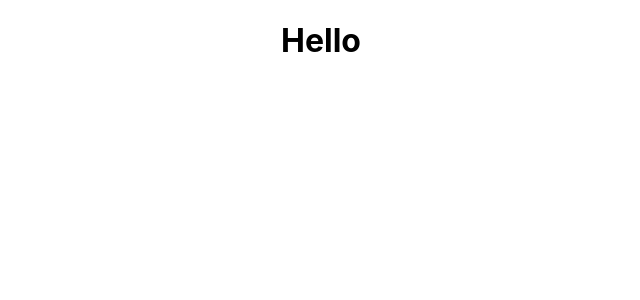
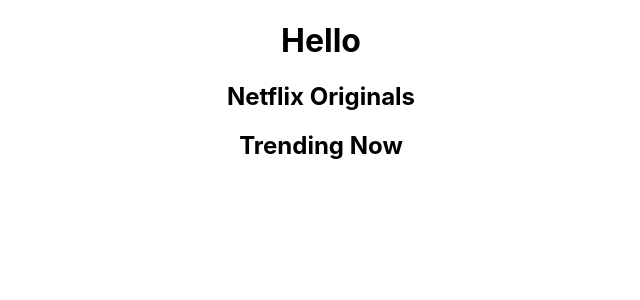
Before and after one commit to khansamad99/Netflix-Clone-ReactJS, a React (Create React App) app: page / in a window 1280 px wide. Shown: the top 300 px of the page, without its empty margins (319-959 px from the left). Built offline with nearby package versions, Linux system fonts and the light colour scheme; no server answers.

Commit message:
API called in row component

```diff
--- a/src/App.js
+++ b/src/App.js
@@ -1,12 +1,13 @@
 import './App.css';
 import Row from './components/Row';
+import requests from './request';
 
 function App() {
   return (
     <div className="App">
       <h1>Hello</h1>
-      <Row title="Netflix Originals"/>
-      <Row title="Trending Now"/>
+      <Row title="Netflix Originals" fetchURL={requests.fetchNetflixOriginal}/>
+      <Row title="Trending Now" fetchURL={requests.fetchTrending}/>
     </div>
   );
 }
--- a/src/axios.js
+++ b/src/axios.js
@@ -1,4 +1,4 @@
-import axios from 'axios';
+import axios from "axios";
 
 
 const instance = axios.create({
--- a/src/components/Row.js
+++ b/src/components/Row.js
@@ -1,9 +1,20 @@
-import React from 'react'
+import React,{useState,useEffect} from 'react';
+import axios from '../axios';
 
-const Row = () => {
+const Row = ({title,fetchURL}) => {
+    const [movies,setMovies] = useState([]);
+
+    const fetchData = async () => {
+        const req = await axios.get(fetchURL);
+        console.log(req);
+    }
+    useEffect(() => {
+        fetchData();
+    },[]);
+
     return (
         <div>
-
+            <h2>{title}</h2>
         </div>
     )
 }
```
